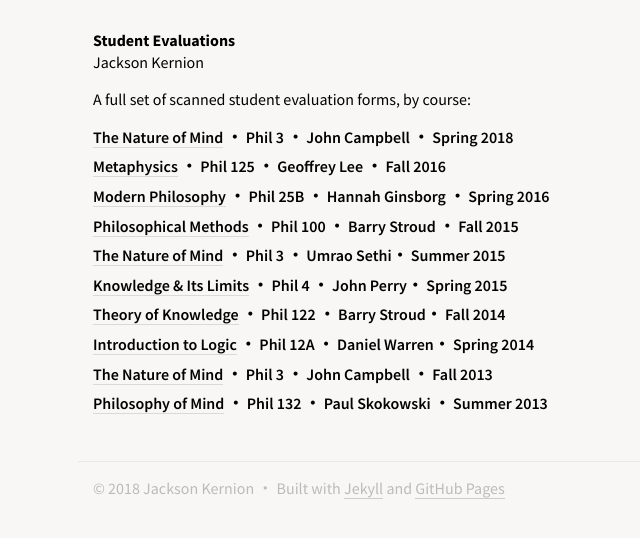
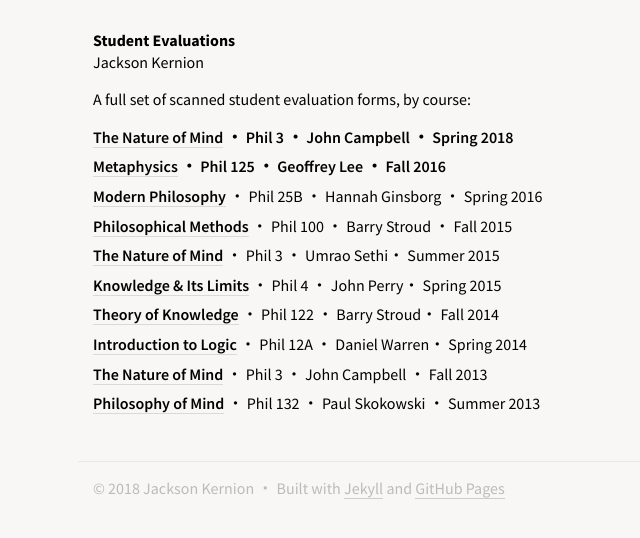
Before and after one commit to jacksonkernion/jacksonkernion.github.io, a Jekyll site: the page built from student-evals.md, in a window 1280 px wide. Shown: the top 538 px of the page, without its empty margins (232-872 px from the left). Built offline with Jekyll 4.4.1, drawn with Linux system fonts in a browser that asks for light colours; nearby versions of some CDN libraries.

Commit message:
Fixed formatting on student evals page.

```diff
--- a/student-evals.md
+++ b/student-evals.md
@@ -22,48 +22,48 @@ A full set of scanned student evaluation forms, by course:
 
 <div class="item">
   <div class="item-header">
-    <p class="item-title"><a href="files/evals/spring2016.pdf">Modern Philosophy</a> ・ Phil 25B ・ Hannah Ginsborg ・ Spring 2016</p>
+    <p class="item-title"><a href="files/evals/spring2016.pdf">Modern Philosophy</a><span class="subtitle">  ・ Phil 25B ・ Hannah Ginsborg ・ Spring 2016</span></p>
   </div>
 </div>
 
 <div class="item">
   <div class="item-header">
-    <p class="item-title"><a href="files/evals/fall2015.pdf">Philosophical Methods</a> ・ Phil 100 ・ Barry Stroud ・ Fall 2015</p>
+    <p class="item-title"><a href="files/evals/fall2015.pdf">Philosophical Methods</a><span class="subtitle"> ・ Phil 100 ・ Barry Stroud ・ Fall 2015</span></p>
   </div>
 </div>
 
 <div class="item">
   <div class="item-header">
-    <p class="item-title"><a href="files/evals/summer2015.pdf">The Nature of Mind</a> ・ Phil 3 ・ Umrao Sethi・ Summer 2015</p>
+    <p class="item-title"><a href="files/evals/summer2015.pdf">The Nature of Mind</a><span class="subtitle">  ・ Phil 3 ・ Umrao Sethi・ Summer 2015</span></p>
   </div>
 </div>
 
 <div class="item">
   <div class="item-header">
-    <p class="item-title"><a href="files/evals/spring2015.pdf">Knowledge & Its Limits</a> ・ Phil 4 ・ John Perry・ Spring 2015</p>
+    <p class="item-title"><a href="files/evals/spring2015.pdf">Knowledge & Its Limits</a><span class="subtitle">  ・ Phil 4 ・ John Perry・ Spring 2015</span></p>
   </div>
 </div>
 
 <div class="item">
   <div class="item-header">
-    <p class="item-title"><a href="files/evals/fall2014.pdf">Theory of Knowledge</a> ・ Phil 122 ・ Barry Stroud・ Fall 2014</p>
+    <p class="item-title"><a href="files/evals/fall2014.pdf">Theory of Knowledge</a><span class="subtitle">  ・ Phil 122 ・ Barry Stroud・ Fall 2014</span></p>
   </div>
 </div>
 
 <div class="item">
   <div class="item-header">
-    <p class="item-title"><a href="files/evals/spring2014.pdf">Introduction to Logic</a> ・ Phil 12A ・ Daniel Warren・ Spring 2014</p>
+    <p class="item-title"><a href="files/evals/spring2014.pdf">Introduction to Logic</a><span class="subtitle">  ・ Phil 12A ・ Daniel Warren・ Spring 2014</span></p>
   </div>
 </div>
 
 <div class="item">
   <div class="item-header">
-    <p class="item-title"><a href="files/evals/fall2013.pdf">The Nature of Mind</a> ・ Phil 3 ・ John Campbell ・ Fall 2013</p>
+    <p class="item-title"><a href="files/evals/fall2013.pdf">The Nature of Mind</a><span class="subtitle">  ・ Phil 3 ・ John Campbell ・ Fall 2013</span></p>
   </div>
 </div>
 
 <div class="item">
   <div class="item-header">
-    <p class="item-title"><a href="files/evals/summer2013.pdf">Philosophy of Mind</a> ・ Phil 132 ・ Paul Skokowski ・ Summer 2013</p>
+    <p class="item-title"><a href="files/evals/summer2013.pdf">Philosophy of Mind</a><span class="subtitle">  ・ Phil 132 ・ Paul Skokowski ・ Summer 2013</span></p>
   </div>
 </div>
```
